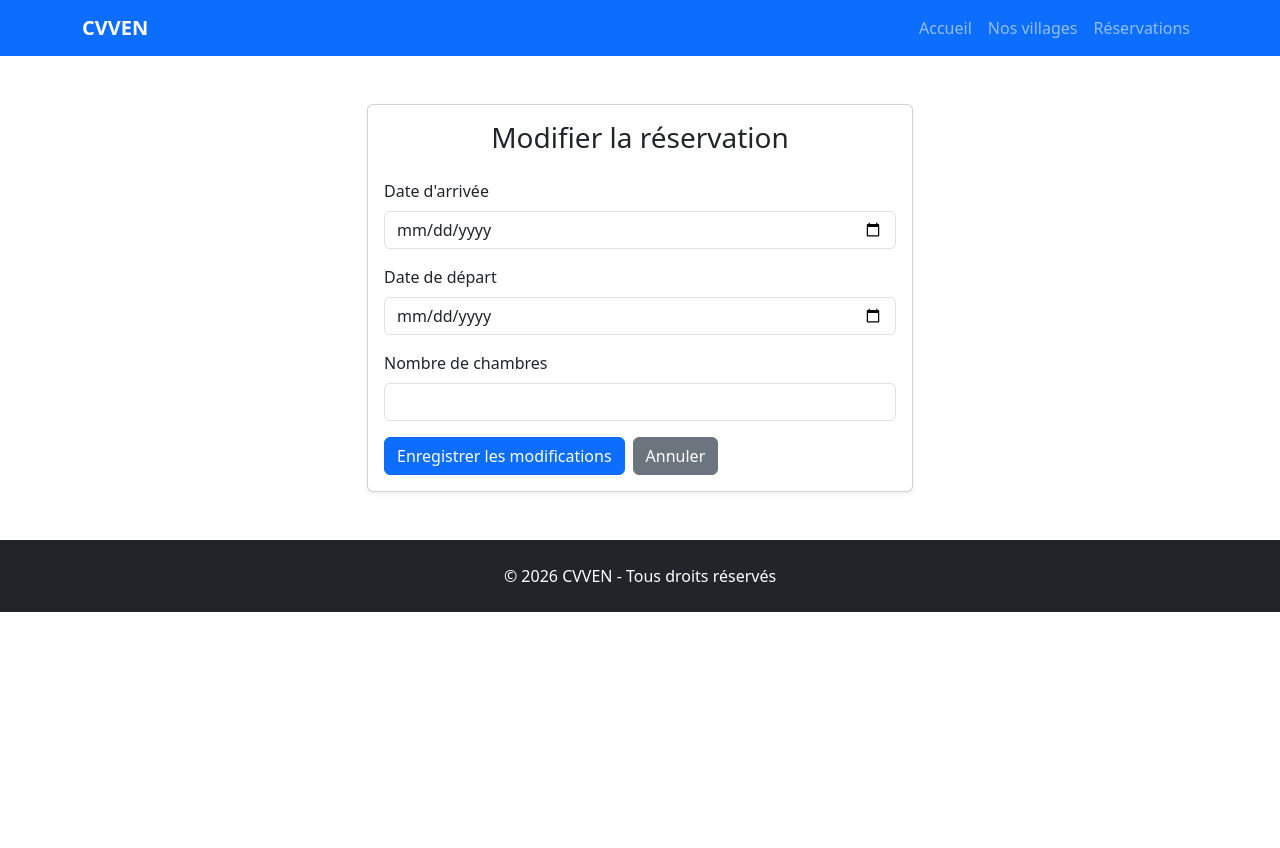
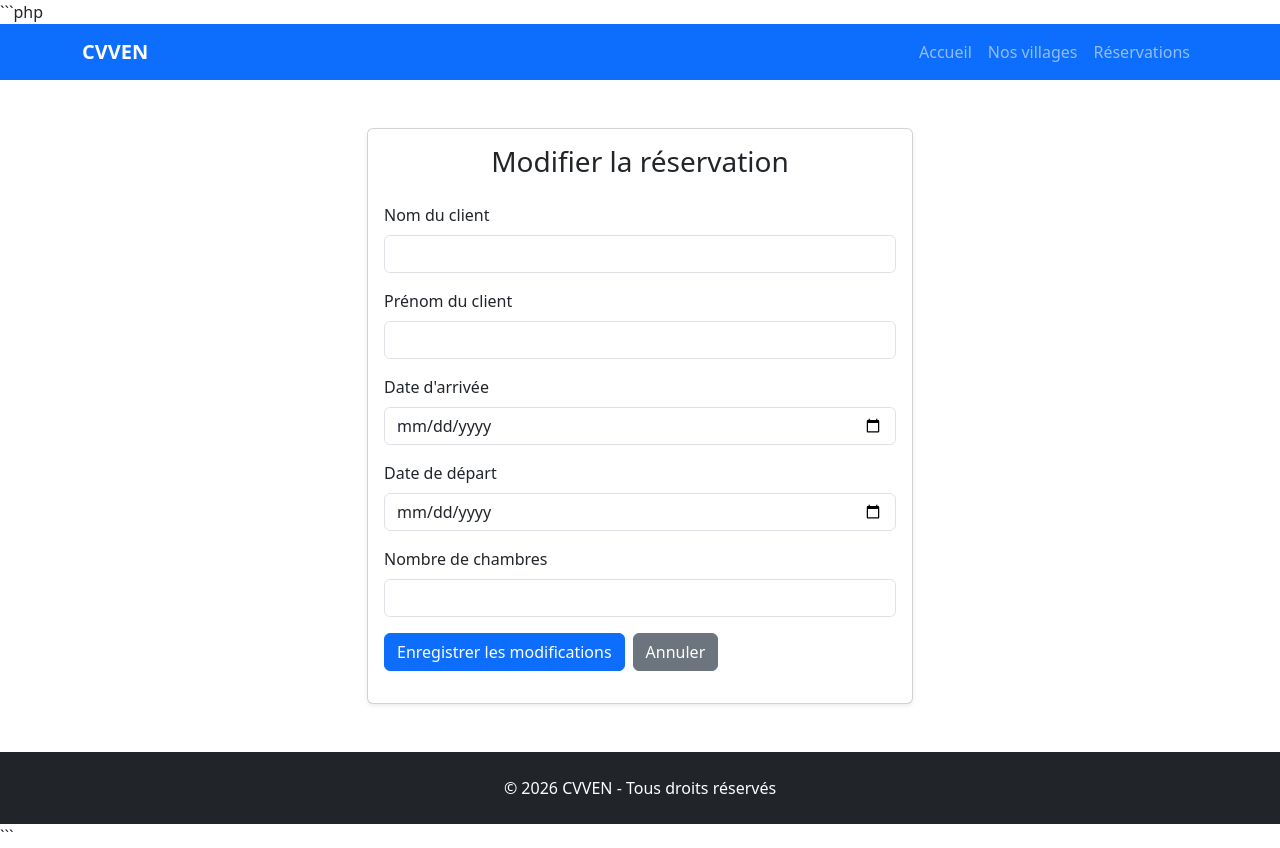
Before and after one commit to MACHOURAK/cvven, a CodeIgniter 4 app: the page made by app/Views/modifier_reservation.php in a window 1280 px wide. Before the commit the page ends 612 px from the top, so only its background shows below. Run offline with PHP 8.4 and a stand-in for CodeIgniter, Linux system fonts and the light colour scheme; the template is opened without the code that fills it, so the values that code supplies are empty; some libraries are stand-ins or nearby versions.

Commit message:
Mes modifications

````diff
--- a/app/Views/modifier_reservation.php
+++ b/app/Views/modifier_reservation.php
@@ -1,3 +1,4 @@
+```php
 <!DOCTYPE html>
 <html lang="fr">
 
@@ -58,6 +59,44 @@
 
 
                         <form action="/reservation/modifier/<?= $reservation['id'] ?>" method="post">
+
+                            <!-- Nom du client -->
+                            <div class="mb-3">
+
+                                <label for="nom_client" class="form-label">
+                                    Nom du client
+                                </label>
+
+                                <input
+                                    type="text"
+                                    id="nom_client"
+                                    name="nom_client"
+                                    class="form-control"
+                                    value="<?= esc($reservation['nom_client']) ?>"
+                                    required
+                                >
+
+                            </div>
+
+
+                            <!-- Prénom du client -->
+                            <div class="mb-3">
+
+                                <label for="prenom_client" class="form-label">
+                                    Prénom du client
+                                </label>
+
+                                <input
+                                    type="text"
+                                    id="prenom_client"
+                                    name="prenom_client"
+                                    class="form-control"
+                                    value="<?= esc($reservation['prenom_client']) ?>"
+                                    required
+                                >
+
+                            </div>
+
 
                             <!-- Date d'arrivée -->
                             <div class="mb-3">
@@ -159,3 +198,4 @@
 </body>
 
 </html>
+```
````
